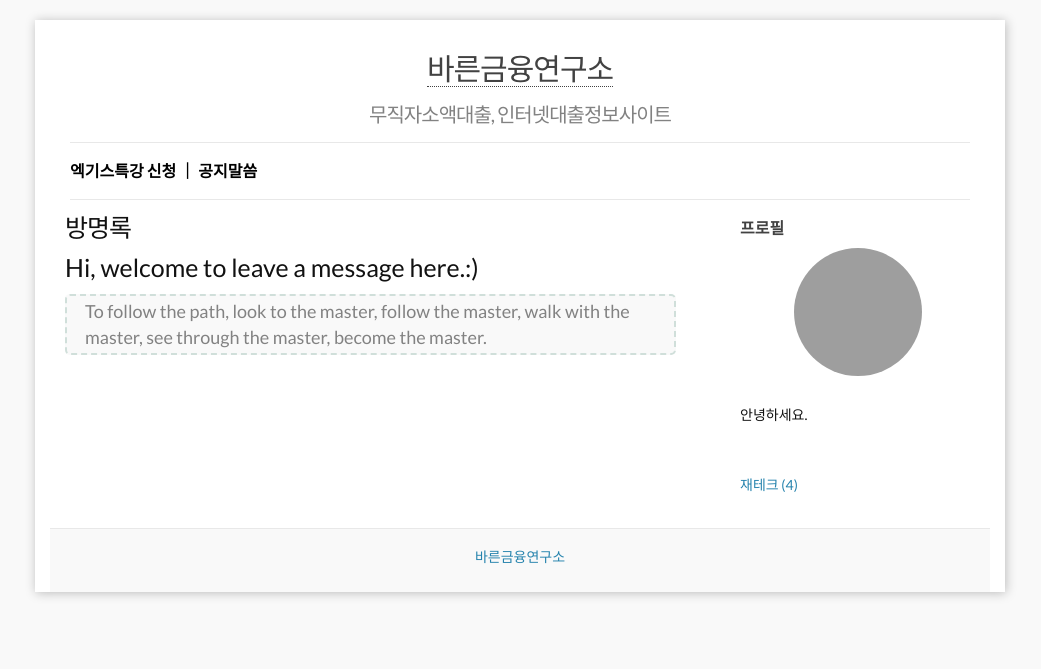
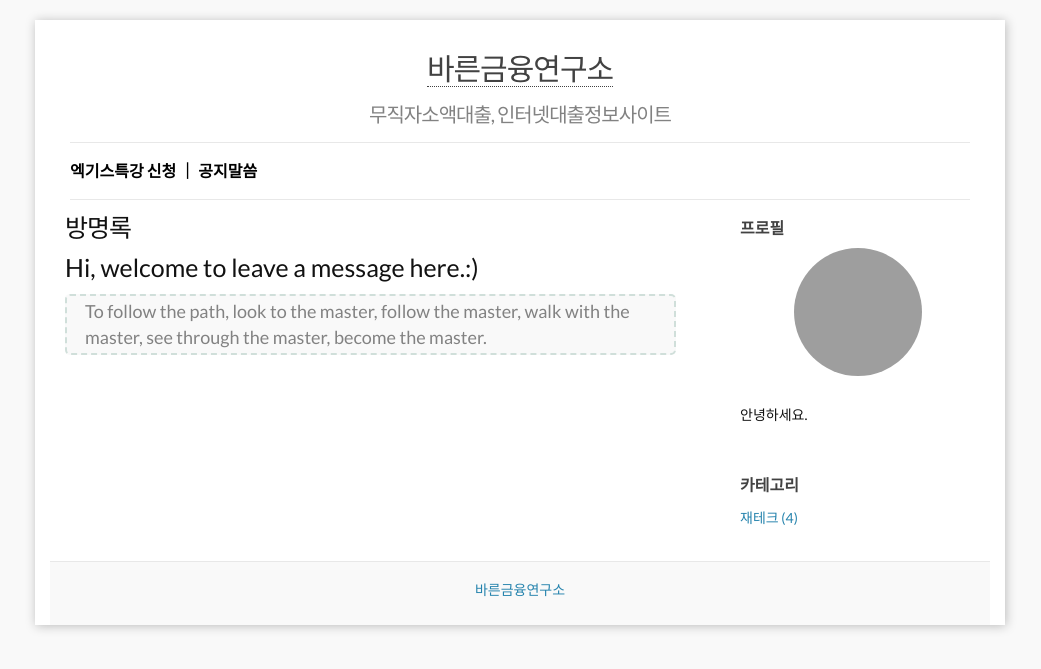
Before and after one commit to leevra/finance, a Jekyll site: the page built from f_guestbook.md, in a window 1280 px wide. Shown: the top 669 px of the page, without its empty margins (120-1161 px from the left). Built offline with Jekyll 4.4.1, drawn with Linux system fonts in a browser that asks for light colours; comment, search, counter and statistics services are not loaded; grey boxes are pictures that could not be loaded.

Commit message:
VersionActivity

```diff
--- a/_includes/Categories.html
+++ b/_includes/Categories.html
@@ -1,5 +1,5 @@
 <div class="sidebar-module">
-
+  <h4>{{ site.locales[site.default_locale].Categories }}</h4>
   {% for cat in site.categories %}
   <li><a href="{{ site.baseurl }}/categories/#{{ cat[0] }}" title="{{ cat[0] }}" rel="{{ cat[1].size }}">{{ cat[0] }} ({{ cat[1].size }})</a></li>
   {% endfor %}
```
